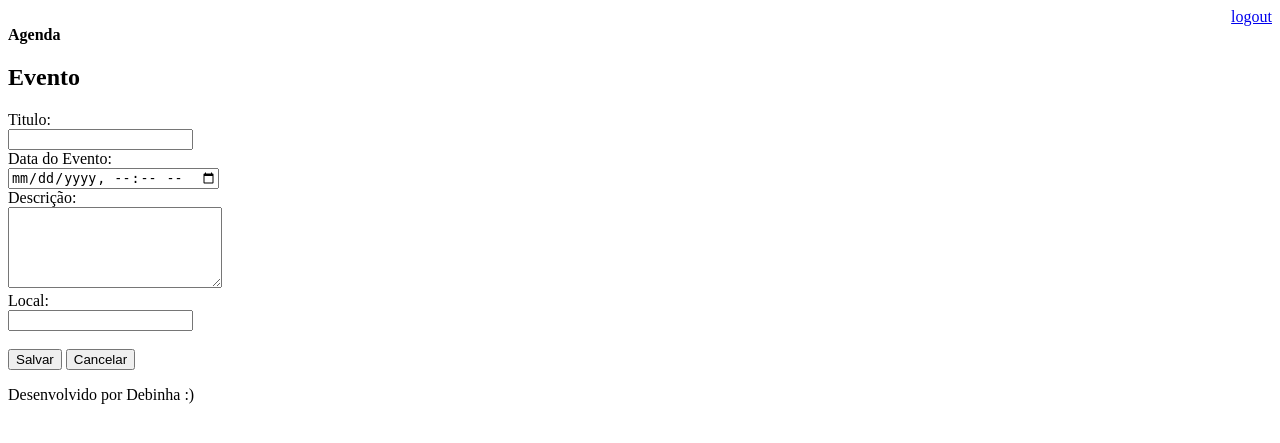
After one commit to debora28122002/Cadastro-Eventos-Django, a Django app: page /agenda/evento/ in a window 1280 px wide. The commit adds this page. Shown: the top 443 px of the page. Run offline with Django 4.2, Linux system fonts and the light colour scheme; a user stored in the database is signed in.

Commit message:
Projeto Django

```diff
--- a/app/models.py
+++ b/app/models.py
@@ -7,6 +7,7 @@ class Evento (models.Model):
     data_evento = models.DateTimeField(verbose_name = 'Data do Evento')
     data_criacao = models.DateTimeField(auto_now=True)
     usuario = models.ForeignKey(User, on_delete = models.CASCADE)
+    local = models.TextField(blank=True, null=True)
 
     class Meta:
         db_table = 'evento'
--- a/app/views.py
+++ b/app/views.py
@@ -35,3 +35,22 @@ def submit_login(request):
 def logout_user(request):
     logout(request)
     return redirect('/')
+
+@login_required(login_url = '/login/')
+def evento(request):
+    return render(request, 'evento.html')
+
+@login_required(login_url = '/login/')
+def submit_evento(request):
+    if request.POST:
+        titulo = request.POST.get('titulo')
+        data_evento = request.POST.get('data_evento')
+        descricao = request.POST.get('descricao')
+        local = request.POST.get('local')
+        usuario = request.user
+        Evento.objects.create(titulo=titulo,
+                              data_evento=data_evento,
+                              descricao=descricao,
+                              usuario=usuario,
+                              local = local)
+    return redirect('/')
--- a/projeto_django/urls.py
+++ b/projeto_django/urls.py
@@ -10,5 +10,7 @@ urlpatterns = [
     path('', RedirectView.as_view(url='/agenda/')),
     path('login/', views.login_user),
     path('login/submit', views.submit_login),
-    path('logout/', views.logout_user)
+    path('logout/', views.logout_user),
+    path('agenda/evento/', views.evento),
+    path('agenda/evento/submit', views.submit_evento)
 ]
--- a/templates/agenda.html
+++ b/templates/agenda.html
@@ -1,5 +1,8 @@
 {% extends "model-page.html" %}
 {% block content %}
+    <a href="evento/">
+        <button type="button">Novo evento</button>
+    </a>
     <ul>
         {% for evento in eventos %}
             <li>{{evento.titulo}}-{{evento.data_evento}}</li>
--- /dev/null
+++ b/templates/evento.html
@@ -0,0 +1,23 @@
+{% extends "model-page.html" %}
+{% block content %}
+
+<form action = "submit" method = "POST">{% csrf_token %}
+
+    <h2>Evento</h2>
+
+    <label>Titulo:</label><br>
+    <input type="text" name="titulo"><br>
+    <label>Data do Evento:</label><br>
+    <input type="datetime-local" name="data_evento"><br>
+    <label>Descrição:</label><br>
+    <textarea name="descricao" rows="5" cols="24"></textarea><br>
+    <label>Local:</label><br>
+    <input type="text" name="local"><br><br>
+
+    <button type="submit">Salvar</button>
+    <a href="/">
+        <button type="button">Cancelar</button>
+    </a>
+
+</form>
+{% endblock %}
```
Also changed, not shown: app/migrations/0003_evento_local.py (added), db.sqlite3.
